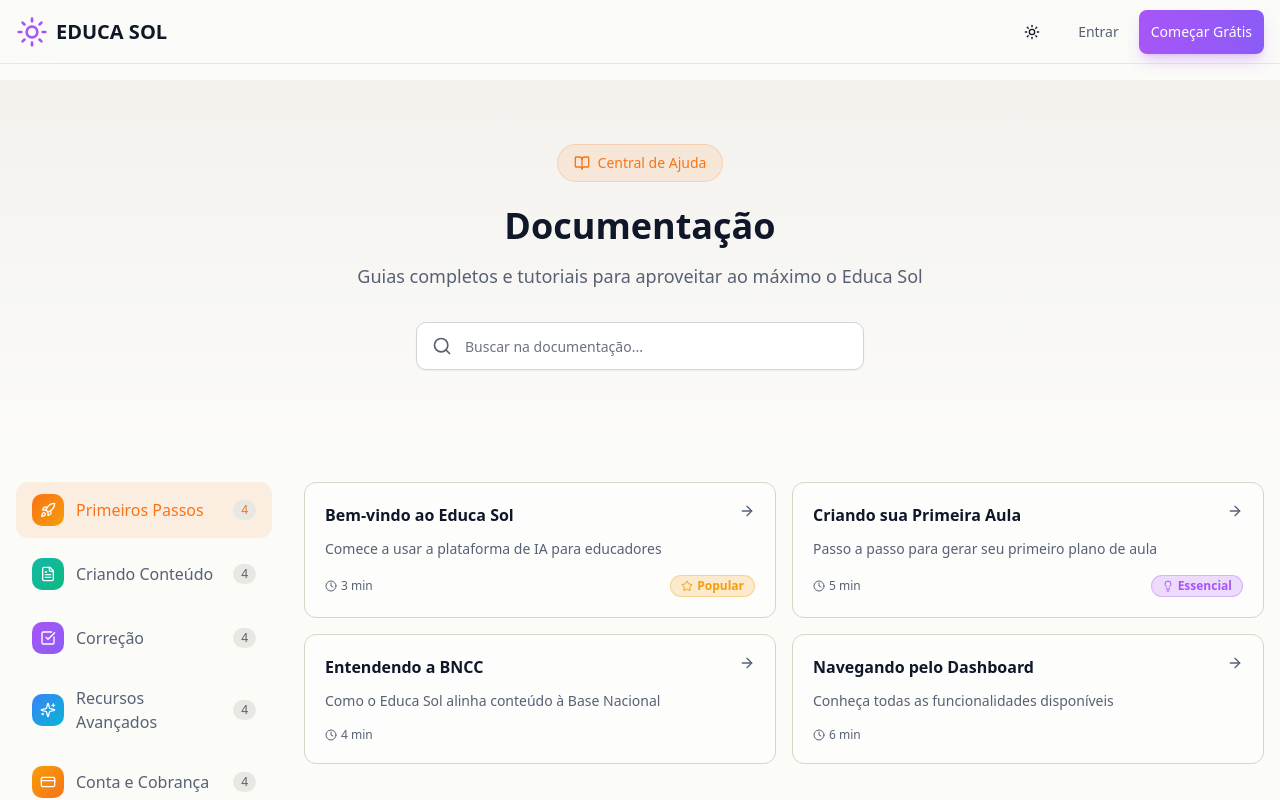
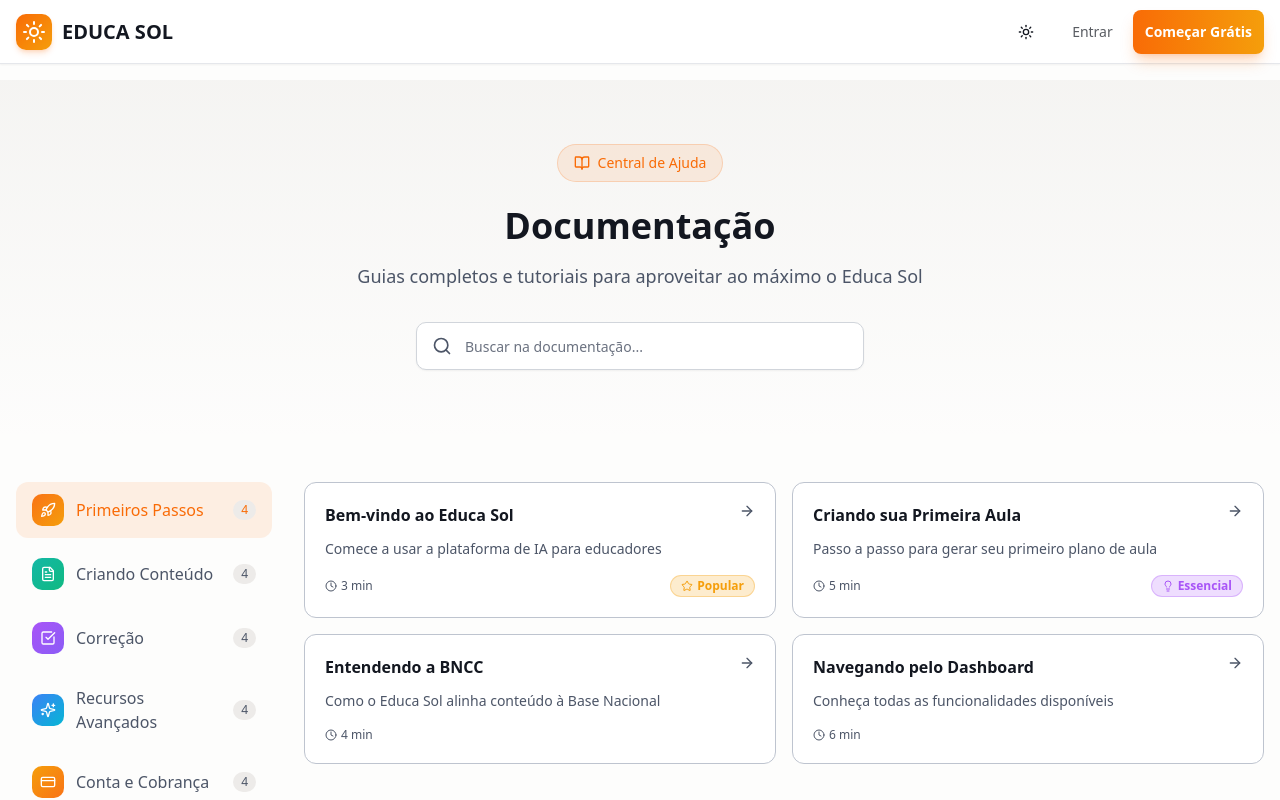
Before and after one commit to hudsonargollo/educassol, a React (Vite) app: page /docs in a window 1280 px wide. Shown: the top 800 px of the page. Built offline with nearby package versions, Linux system fonts and the light colour scheme.

Commit message:
UI improvements: dark mode default, better light mode contrast, improved header, smoother animation transitions

```diff
--- a/src/components/Header.tsx
+++ b/src/components/Header.tsx
@@ -38,7 +38,7 @@ function NavLink({ to, children, icon, isActive, onClick }: NavLinkProps) {
         "focus-visible:outline-none focus-visible:ring-2 focus-visible:ring-ring focus-visible:ring-offset-2",
         isActive
           ? "bg-primary/10 text-primary"
-          : "text-muted-foreground"
+          : "text-foreground/70 dark:text-muted-foreground"
       )}
     >
       {icon}
@@ -81,8 +81,10 @@ export function Header({
         // Border bottom with theme-aware color
         "border-b",
         // Theme-aware styling - glassmorphism effect
-        "bg-background/80 dark:bg-[#0a0d14]/80 backdrop-blur-xl",
-        "border-border/50 dark:border-examai-purple-500/10",
+        "bg-white/95 dark:bg-[#0a0d14]/90 backdrop-blur-xl",
+        "border-gray-200 dark:border-primary/10",
+        // Shadow for depth
+        "shadow-sm dark:shadow-none",
         className
       )}
     >
@@ -90,9 +92,11 @@ export function Header({
         {/* Logo */}
         <Link
           to={user ? "/dashboard" : "/"}
-          className="flex items-center gap-2 hover:opacity-80 transition-opacity"
+          className="flex items-center gap-2.5 hover:opacity-80 transition-opacity group"
         >
-          <Sun className="h-8 w-8 text-examai-purple-500 dark:text-examai-purple-400" />
+          <div className="p-1.5 rounded-lg bg-gradient-to-br from-primary to-amber-500 dark:from-primary dark:to-orange-500 shadow-md shadow-primary/20 group-hover:shadow-primary/30 transition-shadow">
+            <Sun className="h-6 w-6 text-white" />
+          </div>
           <span className="text-xl font-bold text-foreground">EDUCA SOL</span>
         </Link>
 
@@ -124,14 +128,14 @@ export function Header({
                 variant="ghost"
                 size="sm"
                 onClick={() => navigate('/auth')}
-                className="text-muted-foreground hover:text-foreground hover:bg-primary/10"
+                className="text-foreground/70 dark:text-muted-foreground hover:text-foreground hover:bg-primary/10 font-medium"
               >
                 Entrar
               </Button>
               <Button
                 size="sm"
                 onClick={() => navigate('/auth')}
-                className="bg-gradient-to-r from-examai-purple-500 to-violet-500 hover:from-examai-purple-400 hover:to-violet-400 text-white shadow-lg shadow-examai-purple-500/25"
+                className="bg-gradient-to-r from-primary to-amber-500 hover:from-primary/90 hover:to-amber-500/90 text-white shadow-lg shadow-primary/25 hover:shadow-primary/35 font-semibold"
               >
                 Começar Grátis
               </Button>
@@ -141,12 +145,12 @@ export function Header({
           {/* User info and sign out for authenticated pages */}
           {showNav && user && (
             <div className="hidden md:flex items-center gap-3">
-              <span className="text-sm text-muted-foreground">{user.email}</span>
+              <span className="text-sm text-foreground/70 dark:text-muted-foreground">{user.email}</span>
               <Button
                 variant="ghost"
                 size="sm"
                 onClick={onSignOut}
-                className="text-muted-foreground hover:text-primary hover:bg-primary/10"
+                className="text-foreground/70 dark:text-muted-foreground hover:text-primary hover:bg-primary/10"
               >
                 <LogOut className="h-4 w-4 mr-2" />
                 Sair
@@ -179,8 +183,9 @@ export function Header({
         <div
           className={cn(
             "md:hidden absolute top-16 left-0 right-0",
-            "bg-background/95 dark:bg-[#0a0d14]/95 backdrop-blur-xl",
-            "border-b border-border/50 dark:border-examai-purple-500/10",
+            "bg-white/98 dark:bg-[#0a0d14]/98 backdrop-blur-xl",
+            "border-b border-gray-200 dark:border-primary/10",
+            "shadow-lg dark:shadow-none",
             "py-4 px-4"
           )}
         >
@@ -208,7 +213,7 @@ export function Header({
                   navigate('/auth');
                   closeMobileMenu();
                 }}
-                className="justify-start text-muted-foreground hover:text-foreground hover:bg-primary/10"
+                className="justify-start text-foreground/70 dark:text-muted-foreground hover:text-foreground hover:bg-primary/10"
               >
                 Entrar
               </Button>
@@ -217,7 +222,7 @@ export function Header({
                   navigate('/auth');
                   closeMobileMenu();
                 }}
-                className="bg-gradient-to-r from-examai-purple-500 to-violet-500 hover:from-examai-purple-400 hover:to-violet-400"
+                className="bg-gradient-to-r from-primary to-amber-500 hover:from-primary/90 hover:to-amber-500/90"
               >
                 Começar Grátis
               </Button>
@@ -225,15 +230,15 @@ export function Header({
           )}
 
           {showNav && user && (
-            <div className="flex flex-col gap-2 pt-4 border-t border-border/50">
-              <span className="text-sm text-muted-foreground px-3">{user.email}</span>
+            <div className="flex flex-col gap-2 pt-4 border-t border-gray-200 dark:border-border/50">
+              <span className="text-sm text-foreground/70 dark:text-muted-foreground px-3">{user.email}</span>
               <Button
                 variant="ghost"
                 onClick={() => {
                   onSignOut?.();
                   closeMobileMenu();
                 }}
-                className="justify-start text-muted-foreground hover:text-primary hover:bg-primary/10"
+                className="justify-start text-foreground/70 dark:text-muted-foreground hover:text-primary hover:bg-primary/10"
               >
                 <LogOut className="h-4 w-4 mr-2" />
                 Sair
--- a/src/components/theme/ThemeProvider.tsx
+++ b/src/components/theme/ThemeProvider.tsx
@@ -37,7 +37,7 @@ function getStoredTheme(storageKey: string, defaultTheme: Theme): Theme {
 
 export function ThemeProvider({
   children,
-  defaultTheme = 'system',
+  defaultTheme = 'dark',
   storageKey = 'examai-theme',
 }: ThemeProviderProps) {
   const [theme, setThemeState] = useState<Theme>(() =>
--- a/src/index.css
+++ b/src/index.css
@@ -10,92 +10,92 @@
 @layer base {
   /* ========================================
      LIGHT MODE - Educa Sol Design System
-     Warm, inviting colors for educators
+     High contrast, warm colors for educators
      ======================================== */
   :root {
-    /* Backgrounds - Warm cream/ivory tones */
-    --background: 45 30% 98%;
-    --background-secondary: 45 25% 95%;
-    --foreground: 222 47% 11%;
+    /* Backgrounds - Clean white with warm undertone */
+    --background: 40 20% 99%;
+    --background-secondary: 40 15% 96%;
+    --foreground: 220 25% 10%;
 
-    /* Card - Warm white with depth */
-    --card: 45 20% 99%;
-    --card-hover: 35 40% 97%;
-    --card-foreground: 222 47% 11%;
+    /* Card - Clean white with depth */
+    --card: 0 0% 100%;
+    --card-hover: 35 30% 98%;
+    --card-foreground: 220 25% 10%;
 
     /* Popover */
-    --popover: 45 20% 99%;
-    --popover-foreground: 222 47% 11%;
+    --popover: 0 0% 100%;
+    --popover-foreground: 220 25% 10%;
 
-    /* Primary - Warm orange/amber for education */
-    --primary: 25 95% 53%;
+    /* Primary - Vibrant orange for education */
+    --primary: 25 95% 50%;
     --primary-foreground: 0 0% 100%;
 
     /* Secondary - Teal/green for growth */
-    --secondary: 162 63% 41%;
+    --secondary: 162 63% 35%;
     --secondary-foreground: 0 0% 100%;
 
-    /* Muted - Warm gray */
-    --muted: 45 15% 90%;
-    --muted-foreground: 220 15% 40%;
+    /* Muted - Warm gray with better contrast */
+    --muted: 40 10% 92%;
+    --muted-foreground: 220 15% 35%;
 
     /* Accent - Warm purple */
-    --accent: 270 70% 55%;
+    --accent: 270 70% 50%;
     --accent-foreground: 0 0% 100%;
 
     /* Semantic colors */
-    --success: 152 69% 40%;
+    --success: 152 69% 32%;
     --success-foreground: 0 0% 100%;
-    --warning: 38 92% 50%;
+    --warning: 38 92% 45%;
     --warning-foreground: 0 0% 0%;
-    --info: 199 89% 48%;
+    --info: 199 89% 42%;
     --info-foreground: 0 0% 100%;
 
-    --destructive: 0 72% 51%;
+    --destructive: 0 72% 48%;
     --destructive-foreground: 0 0% 100%;
 
-    /* Borders - Warm tones */
-    --border: 35 20% 82%;
-    --border-subtle: 35 15% 88%;
-    --input: 35 20% 82%;
-    --ring: 25 95% 53%;
+    /* Borders - Stronger contrast */
+    --border: 220 15% 78%;
+    --border-subtle: 220 10% 85%;
+    --input: 220 15% 78%;
+    --ring: 25 95% 50%;
 
     /* Accent variations */
-    --accent-purple: 270 70% 55%;
-    --accent-violet: 258 70% 58%;
-    --accent-blue: 199 89% 48%;
-    --accent-cyan: 175 77% 40%;
-    --accent-green: 152 69% 40%;
-    --accent-amber: 38 92% 50%;
-    --accent-orange: 25 95% 53%;
-    --accent-red: 0 72% 51%;
+    --accent-purple: 270 70% 50%;
+    --accent-violet: 258 70% 55%;
+    --accent-blue: 199 89% 42%;
+    --accent-cyan: 175 77% 35%;
+    --accent-green: 152 69% 32%;
+    --accent-amber: 38 92% 45%;
+    --accent-orange: 25 95% 50%;
+    --accent-red: 0 72% 48%;
 
     /* Gradients - Warm, inviting */
-    --gradient-sun: linear-gradient(135deg, hsl(25 95% 53%), hsl(38 92% 50%));
-    --gradient-hero: linear-gradient(135deg, hsl(45 40% 97%), hsl(35 30% 95%));
-    --gradient-warm: linear-gradient(45deg, hsl(25 60% 95%), hsl(38 50% 93%));
+    --gradient-sun: linear-gradient(135deg, hsl(25 95% 50%), hsl(38 92% 45%));
+    --gradient-hero: linear-gradient(135deg, hsl(40 30% 98%), hsl(35 25% 95%));
+    --gradient-warm: linear-gradient(45deg, hsl(25 50% 96%), hsl(38 40% 94%));
 
-    /* Shadows - Warm tones */
-    --shadow-warm: 0 10px 30px -10px hsl(25 95% 53% / 0.2);
-    --shadow-glow: 0 0 40px hsl(25 95% 53% / 0.15);
-    --shadow-card: 0 4px 20px -4px hsl(35 30% 30% / 0.1);
-    --shadow-card-hover: 0 8px 30px -4px hsl(25 95% 53% / 0.2);
+    /* Shadows - Stronger for light mode */
+    --shadow-warm: 0 10px 30px -10px hsl(25 95% 50% / 0.25);
+    --shadow-glow: 0 0 40px hsl(25 95% 50% / 0.2);
+    --shadow-card: 0 4px 20px -4px hsl(220 30% 20% / 0.12);
+    --shadow-card-hover: 0 8px 30px -4px hsl(25 95% 50% / 0.25);
 
     /* Glassmorphism - Light mode */
-    --glass-bg: rgba(255, 252, 247, 0.92);
-    --glass-border: rgba(251, 146, 60, 0.2);
+    --glass-bg: rgba(255, 255, 255, 0.95);
+    --glass-border: rgba(220, 120, 60, 0.25);
 
     --radius: 0.625rem;
 
     /* Sidebar */
-    --sidebar-background: 45 25% 97%;
-    --sidebar-foreground: 222 47% 11%;
-    --sidebar-primary: 25 95% 53%;
+    --sidebar-background: 40 15% 98%;
+    --sidebar-foreground: 220 25% 10%;
+    --sidebar-primary: 25 95% 50%;
     --sidebar-primary-foreground: 0 0% 100%;
-    --sidebar-accent: 35 40% 95%;
-    --sidebar-accent-foreground: 25 80% 35%;
-    --sidebar-border: 35 20% 85%;
-    --sidebar-ring: 25 95% 53%;
+    --sidebar-accent: 35 30% 96%;
+    --sidebar-accent-foreground: 25 80% 30%;
+    --sidebar-border: 220 15% 82%;
+    --sidebar-ring: 25 95% 50%;
   }
 
   /* ========================================
```
Also changed, not shown: src/components/landing/TransformationAnimation.tsx (+183 -85 lines).
